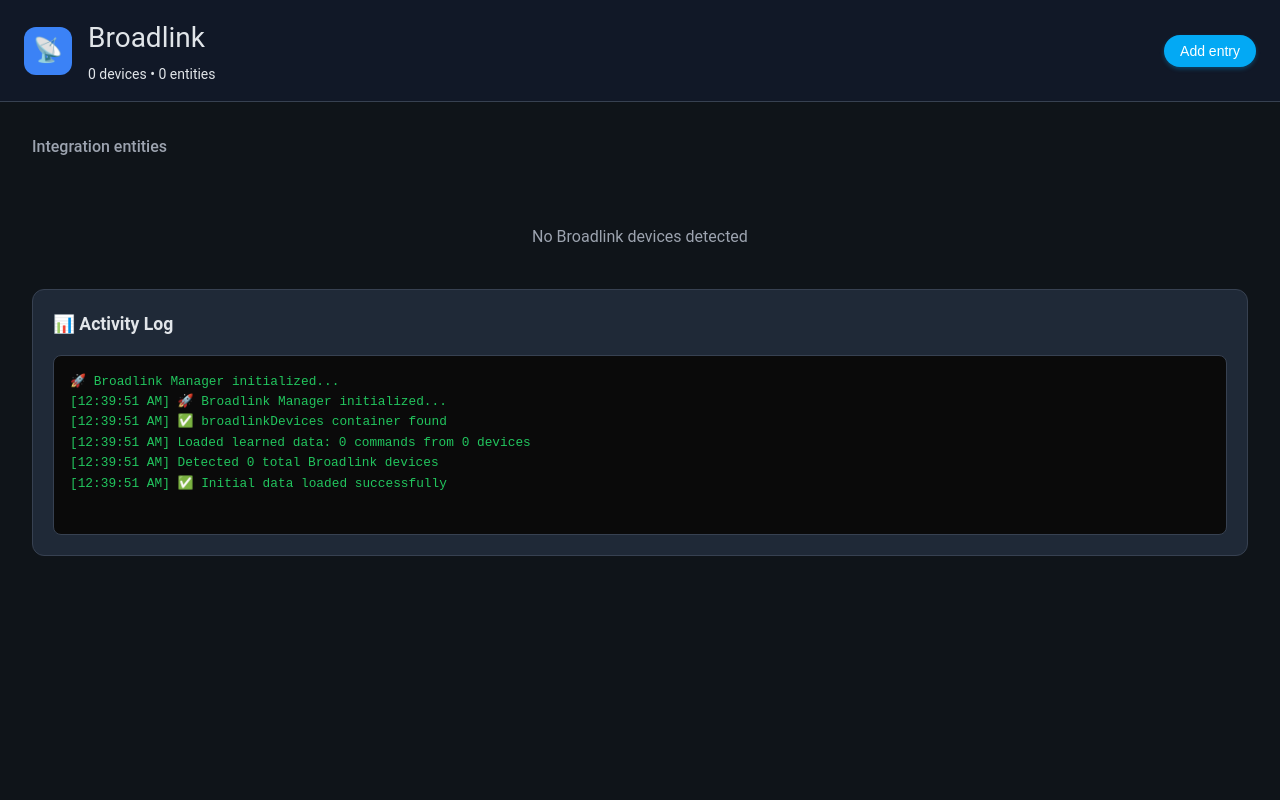
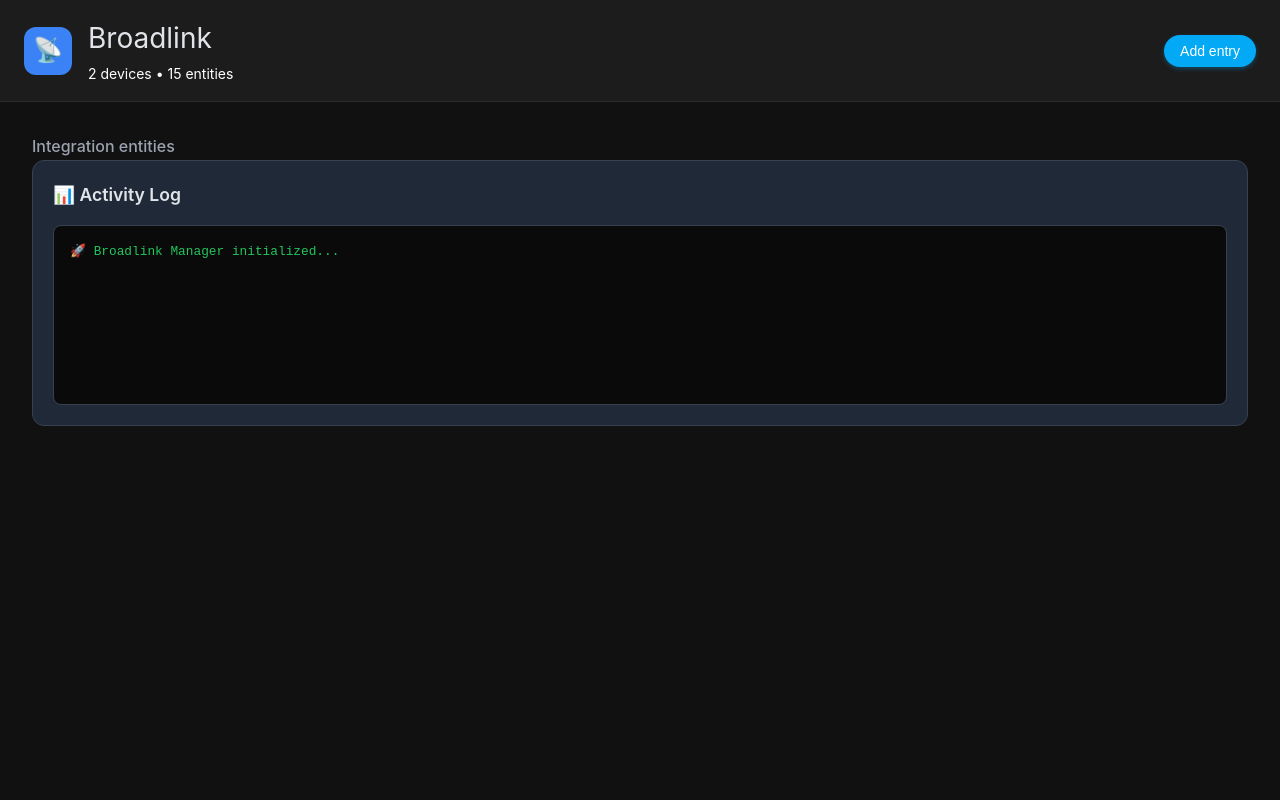
Before and after one commit to tonyperkins/homeassistant-broadlink-manager-v2, a Flask app: page / in a window 1280 px wide. Run offline with Flask 2, Linux system fonts and the light colour scheme; data that the repository does not hold is empty; parts of the project's set-up code (start-up, migrations or seed data) failed here and were passed over.

Commit message:
Match HA theme

```diff
--- a/app/templates/index.html
+++ b/app/templates/index.html
@@ -1,10 +1,24 @@
 <!DOCTYPE html>
-<html lang="en">
 <head>
     <meta charset="UTF-8">
     <meta name="viewport" content="width=device-width, initial-scale=1.0">
     <title>Broadlink Manager</title>
     <style>
+        :root {
+            /* Default theme colors - will be overridden by HA theme */
+            --ha-primary-color: #03a9f4;
+            --ha-accent-color: #ff9800;
+            --ha-background-color: #111111;
+            --ha-surface-color: #1c1c1c;
+            --ha-text-primary-color: #ffffff;
+            --ha-text-secondary-color: #9ca3af;
+            --ha-border-color: #2c2c2c;
+            --ha-success-color: #10b981;
+            --ha-warning-color: #f59e0b;
+            --ha-error-color: #ef4444;
+            --ha-info-color: #3b82f6;
+        }
+
         * {
             margin: 0;
             padding: 0;
@@ -12,22 +26,20 @@
         }
 
         body {
-            font-family: 'Roboto', -apple-system, BlinkMacSystemFont, 'Segoe UI', sans-serif;
-            background: #0f1419;
-            color: #e1e5e9;
-            margin: 0;
-            padding: 0;
+            font-family: -apple-system, BlinkMacSystemFont, 'Segoe UI', Roboto, sans-serif;
+            background: var(--ha-background-color);
+            color: var(--ha-text-primary-color);
             line-height: 1.6;
-            min-height: 100vh;
-        }
-
+            transition: background-color 0.3s ease, color 0.3s ease;
+        }
         .header {
-            background: #111827;
-            border-bottom: 1px solid #374151;
+            background: var(--ha-surface-color);
+            border-bottom: 1px solid var(--ha-border-color);
             padding: 16px 24px;
             display: flex;
             align-items: center;
             justify-content: space-between;
+            transition: background-color 0.3s ease, border-color 0.3s ease;
         }
 
         .header-left {
@@ -87,17 +99,17 @@
         .section-header {
             font-size: 16px;
             color: #9ca3af;
-            margin-bottom: 24px;
             font-weight: 500;
         }
 
         /* Device Cards */
         .device-card {
-            background: #1f2937;
-            border: 1px solid #374151;
+            background: var(--ha-surface-color);
+            border: 1px solid var(--ha-border-color);
             border-radius: 12px;
             margin-bottom: 16px;
             overflow: hidden;
+            transition: all 0.2s ease;
             box-shadow: 0 1px 3px 0 rgba(0, 0, 0, 0.1), 0 1px 2px 0 rgba(0, 0, 0, 0.06);
         }
 
@@ -595,6 +609,7 @@
     <script>
         let learnedData = {};
         let currentDevice = '';
+        let currentTheme = null;
 
         // Helper function to get correct API URL
         function getApiUrl(endpoint) {
@@ -636,14 +651,8 @@
             }
         }
 
-        // Initialize the application
-        document.addEventListener('DOMContentLoaded', async function() {
-            log('🚀 Broadlink Manager initialized...');
-
-            const container = document.getElementById('broadlinkDevices');
-            if (container) {
-                log('✅ broadlinkDevices container found');
-            } else {
+        // Load and apply Home Assistant theme
+        async function loadHATheme() {
                 log('❌ broadlinkDevices container NOT found', 'error');
             }
 
@@ -672,6 +681,64 @@
             } catch (error) {
                 console.error('Error updating header stats:', error);
             }
+        }
+
+        // Load and apply Home Assistant theme
+        async function loadHATheme() {
+            try {
+                const response = await fetch(getApiUrl('/api/theme'));
+                const themeData = await response.json();
+
+                if (themeData && themeData.colors) {
+                    applyTheme(themeData);
+                    currentTheme = themeData;
+                    log(`Applied HA theme: ${themeData.theme_name}`);
+                } else {
+                    log('Using default theme');
+                }
+            } catch (error) {
+                console.error('Error loading HA theme:', error);
+                log('Failed to load HA theme, using default');
+            }
+        }
+
+        function applyTheme(themeData) {
+            const root = document.documentElement;
+            const colors = themeData.colors;
+
+            // Apply theme colors to CSS variables
+            root.style.setProperty('--ha-primary-color', colors.primary);
+            root.style.setProperty('--ha-accent-color', colors.accent);
+            root.style.setProperty('--ha-background-color', colors.background);
+            root.style.setProperty('--ha-surface-color', colors.surface);
+            root.style.setProperty('--ha-text-primary-color', colors.text_primary);
+            root.style.setProperty('--ha-text-secondary-color', colors.text_secondary);
+            root.style.setProperty('--ha-border-color', colors.border);
+            root.style.setProperty('--ha-success-color', colors.success);
+            root.style.setProperty('--ha-warning-color', colors.warning);
+            root.style.setProperty('--ha-error-color', colors.error);
+            root.style.setProperty('--ha-info-color', colors.info);
+
+            // Add theme class to body for additional styling if needed
+            document.body.className = themeData.is_dark ? 'theme-dark' : 'theme-light';
+        }
+
+        // Check for theme changes periodically
+        function startThemeWatcher() {
+            setInterval(async () => {
+                try {
+                    const response = await fetch(getApiUrl('/api/theme'));
+                    const newThemeData = await response.json();
+
+                    if (newThemeData && newThemeData.theme_name !== currentTheme?.theme_name) {
+                        log(`Theme changed from ${currentTheme?.theme_name || 'default'} to ${newThemeData.theme_name}`);
+                        applyTheme(newThemeData);
+                        currentTheme = newThemeData;
+                    }
+                } catch (error) {
+                    // Silently fail - don't spam logs
+                }
+            }, 5000); // Check every 5 seconds
         }
 
         async function loadLearnedData() {
@@ -1519,6 +1586,13 @@
             logArea.appendChild(logEntry);
             logArea.scrollTop = logArea.scrollHeight;
         }
+
+        // Initialize the application
+        document.addEventListener('DOMContentLoaded', function() {
+            loadHATheme();
+            loadLearnedData();
+            startThemeWatcher();
+        });
     </script>
 </body>
 </html>
--- a/config.yaml
+++ b/config.yaml
@@ -1,5 +1,5 @@
 name: Broadlink Manager
-version: "1.2.25"
+version: "1.3.0"
 slug: broadlink-manager
 description: A Home Assistant add-on for managing Broadlink devices with web interface
 arch:
```
Also changed, not shown: other parts of app/templates/index.html (+16 -14 lines), app/web_server.py (+82 -0 lines).
